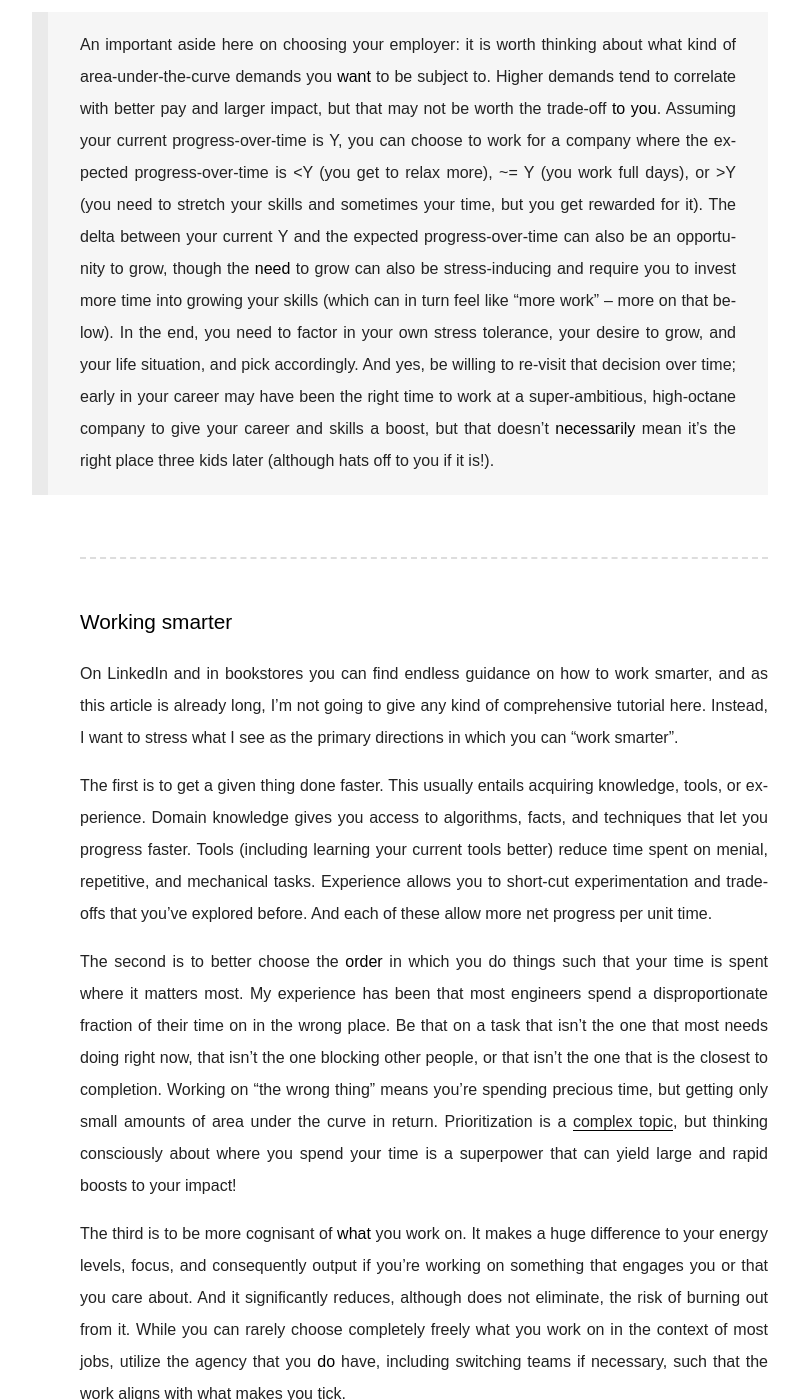
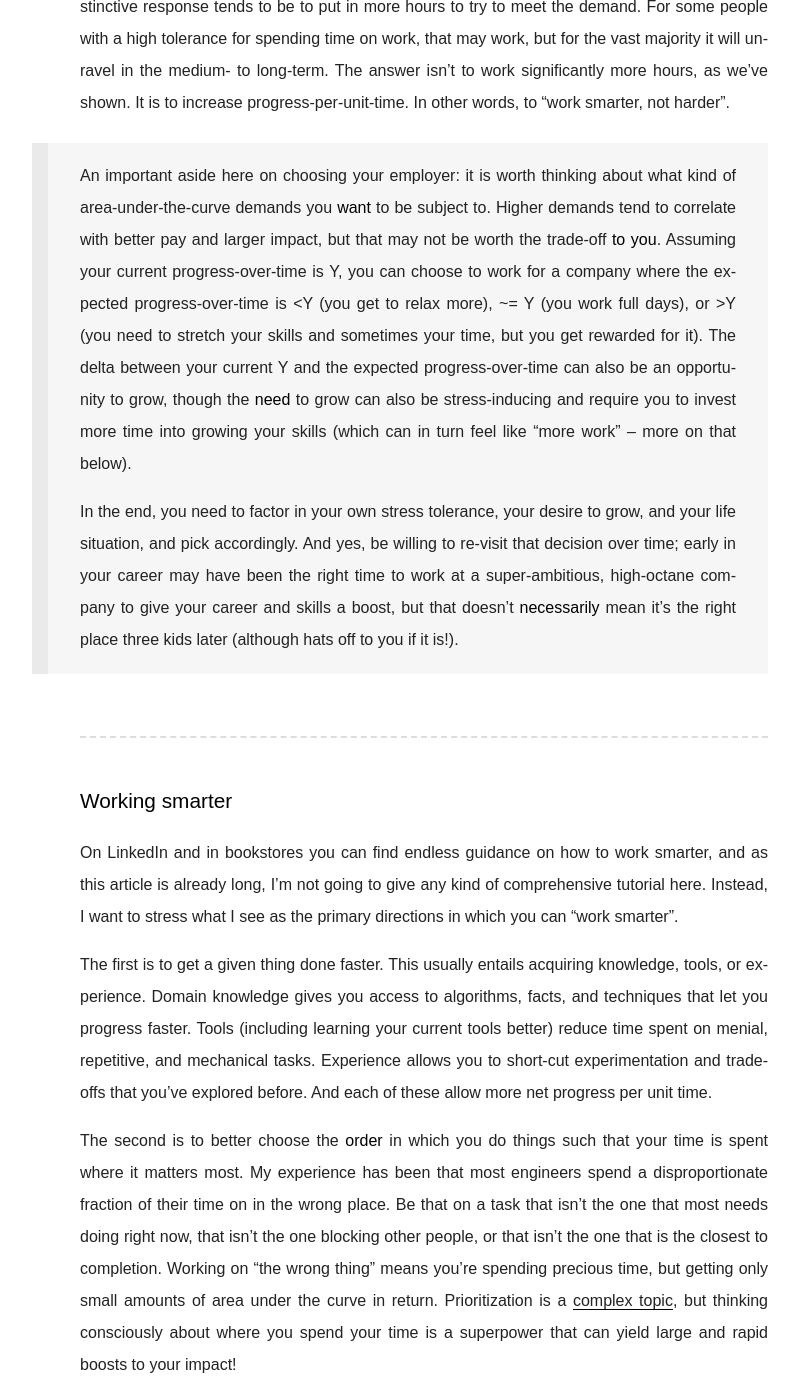
Before and after one commit to jonhoo/thesquareplanet.com, a Jekyll site: the page built from _posts/2024-12-06-about-40-hours.md, in a window 1280 px wide and 1400 px high, scrolled down 8038 px. Shown: the whole window, without its empty margins (216-1015 px from the left). Built offline with Jekyll 4.4.1, drawn with Linux system fonts in a browser that asks for light colours; some of the changed lines change nothing that is shown; some of the changed text lies outside the part shown.

Commit message:
more nits on 40 hours

```diff
--- a/_posts/2024-12-06-about-40-hours.md
+++ b/_posts/2024-12-06-about-40-hours.md
@@ -157,6 +157,9 @@
 time though, the detrimental effect becomes clearer -- seen across a
 month, the area you added in the first few weeks is quickly eaten up by
 the losses in later weeks.
+
+> Interestingly, none of the studies I've looked at seem to distinguish between
+> "more hours per day" and "more days per week".
 
 ## Burnout
 
@@ -330,9 +333,11 @@
 > also be an opportunity to grow, though the _need_ to grow can also be
 > stress-inducing and require you to invest more time into growing your
 > skills (which can in turn feel like "more work" -- more on that
-> below). In the end, you need to factor in your own stress tolerance,
-> your desire to grow, and your life situation, and pick accordingly.
-> And yes, be willing to re-visit that decision over time; early in your
+> below).
+>
+> In the end, you need to factor in your own stress tolerance, your
+> desire to grow, and your life situation, and pick accordingly. And
+> yes, be willing to re-visit that decision over time; early in your
 > career may have been the right time to work at a super-ambitious,
 > high-octane company to give your career and skills a boost, but that
 > doesn't _necessarily_ mean it's the right place three kids later
@@ -367,12 +372,12 @@
 
 The third is to be more cognisant of _what_ you work on. It makes a huge
 difference to your energy levels, focus, and consequently output if
-you're working on something that engages you or that you care about. And
-it significantly reduces, although does not eliminate, the risk of
-burning out from it. While you can rarely choose completely freely what
-you work on in the context of most jobs, utilize the agency that you
-_do_ have, including switching teams if necessary, such that the work
-aligns with what makes you tick.
+you're working on something that engages you, that you care about, or
+that you take pride in. And it significantly reduces, although does not
+eliminate, the risk of burning out from it. While you can rarely choose
+completely freely what you work on in the context of most jobs, utilize
+the agency that you _do_ have, including switching teams if necessary,
+such that the work aligns with what makes you tick.
 
 And the fourth is to be strategic about _when_ you work. If your job
 mandates 9-5, this may be difficult, but most creative jobs are more
```
